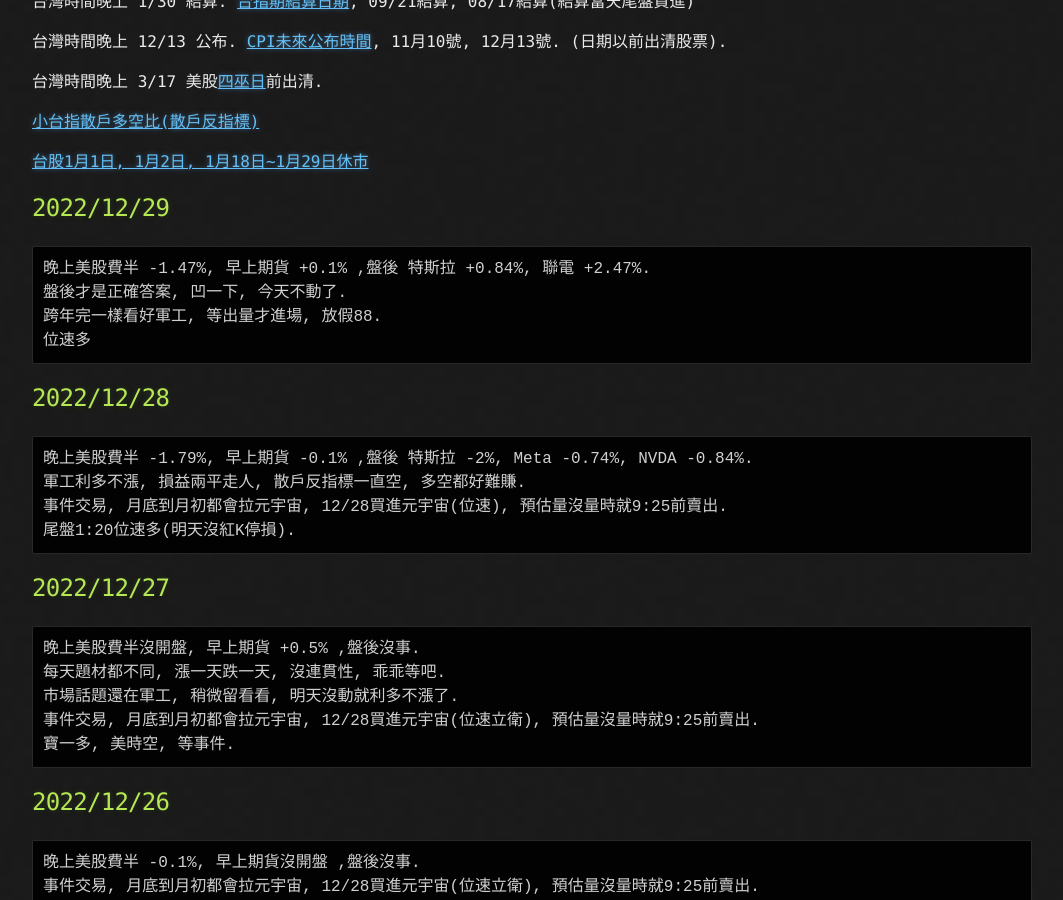
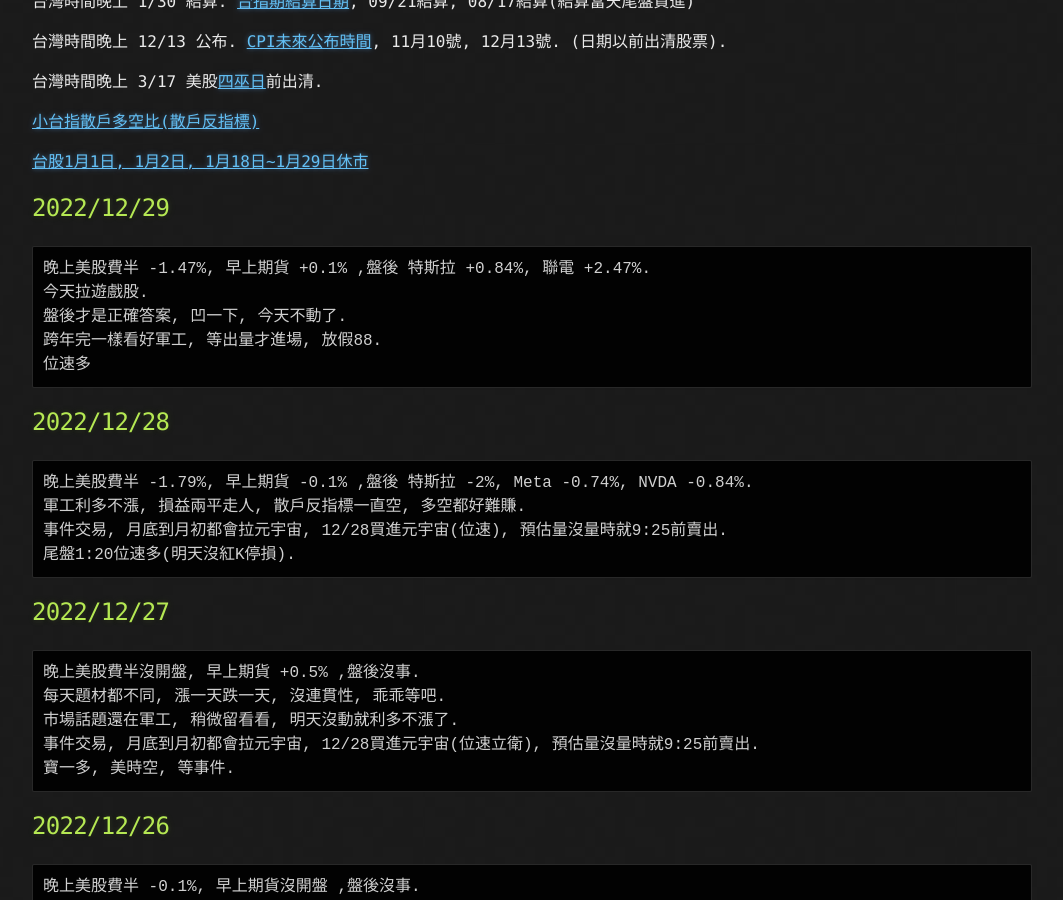
Before and after one commit to lepg5487/Stock_God, a Jekyll site: the page built from index.md, in a window 1280 px wide and 900 px high, scrolled down 388 px. Shown: the whole window, without its empty margins (108-1171 px from the left). Built offline with Jekyll 4.4.1, drawn with Linux system fonts in a browser that asks for light colours; our own code applies the rules of GitHub Pages for plain Markdown files.

Commit message:
Update index.md

````diff
--- a/index.md
+++ b/index.md
@@ -21,6 +21,7 @@ layout: testlayouts
 ## 2022/12/29
 ```
 晚上美股費半 -1.47%, 早上期貨 +0.1% ,盤後 特斯拉 +0.84%, 聯電 +2.47%.
+今天拉遊戲股.
 盤後才是正確答案, 凹一下, 今天不動了.
 跨年完一樣看好軍工, 等出量才進場, 放假88.
 位速多
````
